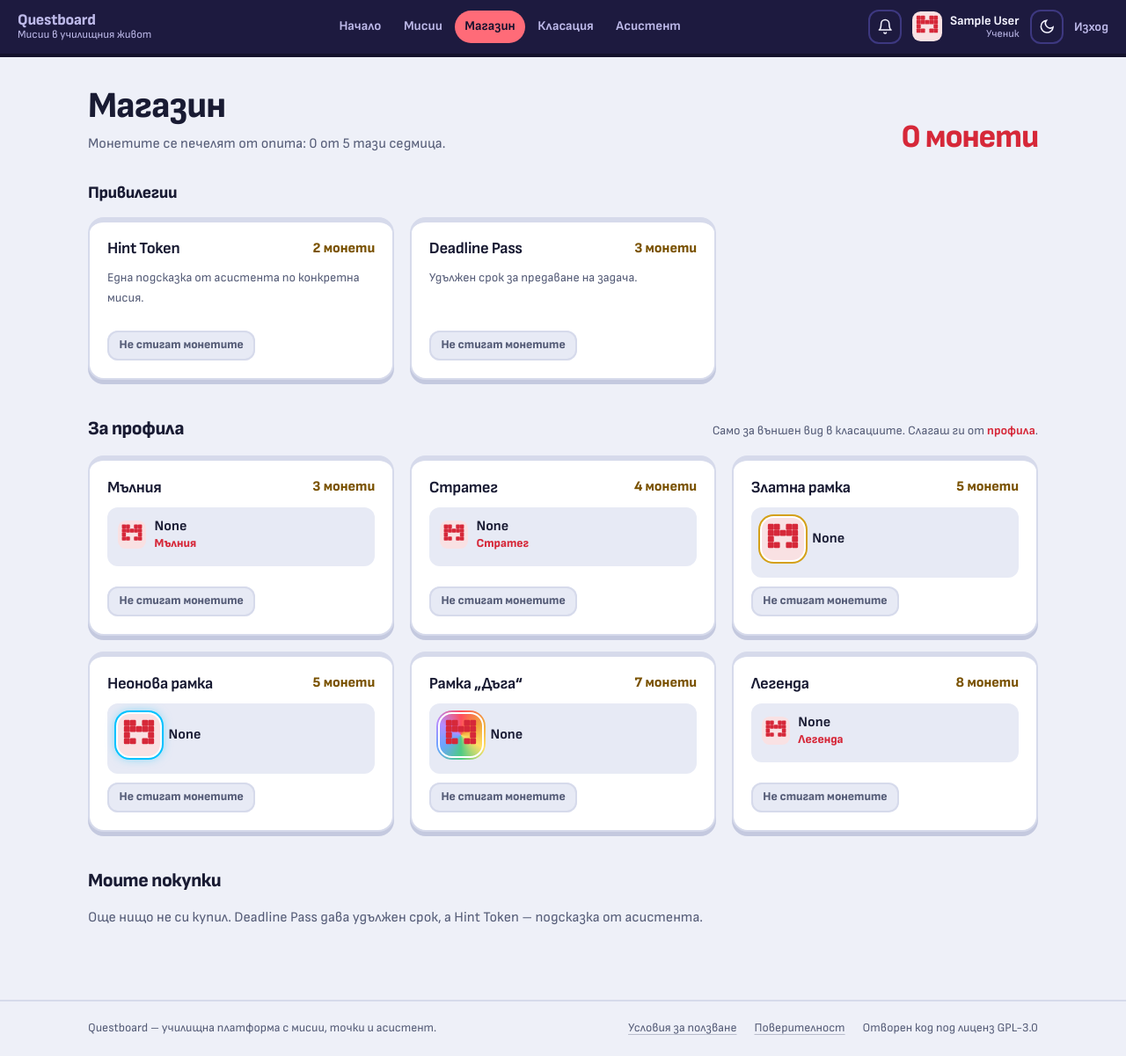
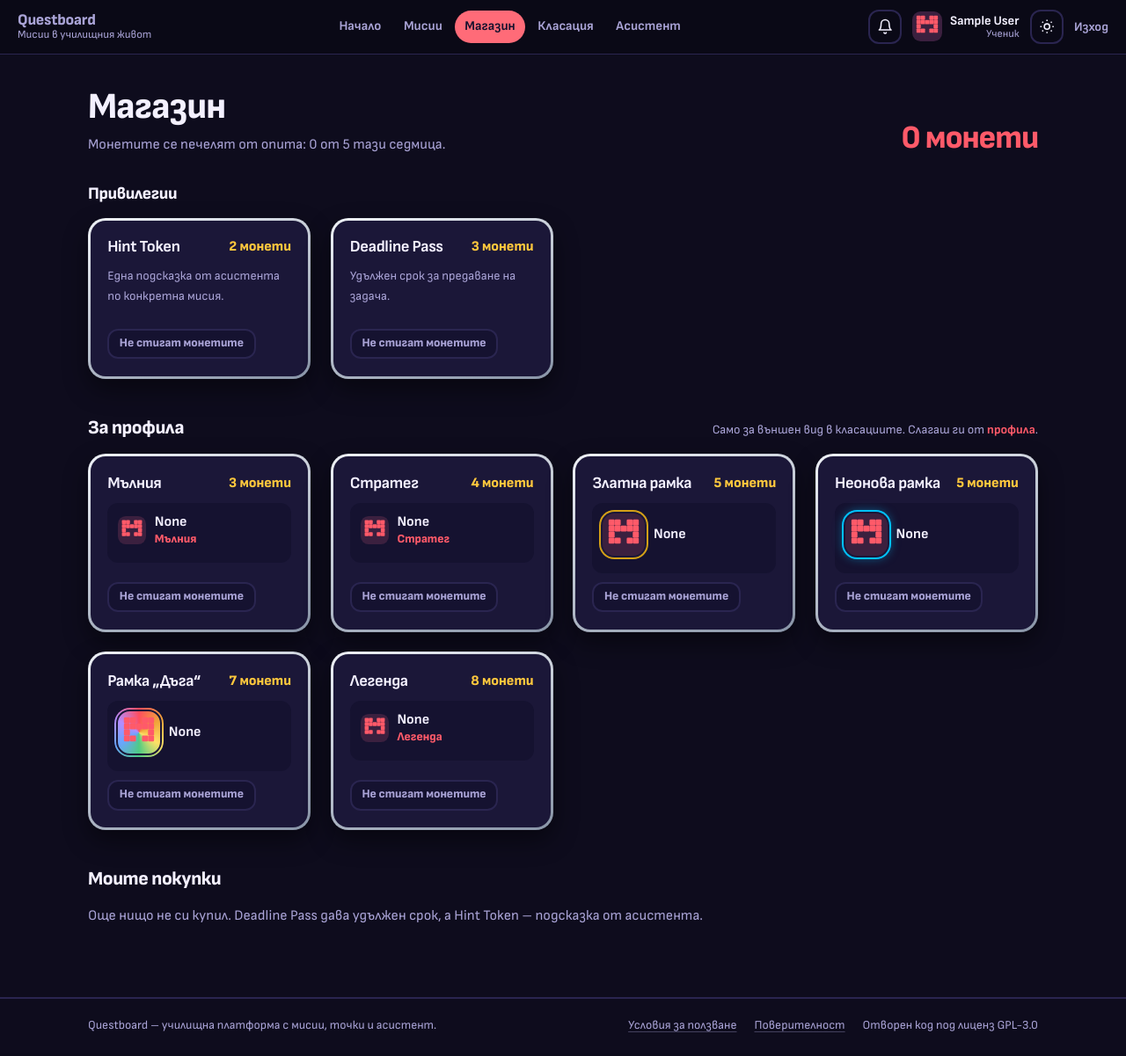
Before and after one commit to Krumqnkata/pgknma-questboard, a Django app: page /shop/ in a window 1280 px wide. Shown: the whole page at 88% size. After the commit the page ends 1174 px from the top, so only its background shows below. Run offline with Django 5.2, Linux system fonts and the light colour scheme; the visitor is signed in with stand-in values (Sample User, id 1); data comes from the database, SQL or seed files in the repository; data that the repository does not hold is empty; parts of the project's set-up code (start-up, migrations or seed data) failed here and were passed over.

Commit message:
Дизайн „колекционерски карти“
Ученикът е холографска карта: отблясъкът и наклонът следват мишката
(static/js/cards.js, изключено на телефон и при намалено движение).
Мисиите са карти с рамка според рядкостта – бронз, сребро, злато – с
картинка в цвета на гилдията и златна монета с наградата. Спечелените
значки са със златна рамка. Тъмната тема е по подразбиране, светлата
остава с бутона. „Мисии за теб“ показва до 4 мисии.

Co-authored-by: Aleksandar Dimitrov <246351746+ythef0@users.noreply.github.com>

```diff
--- a/backend/static/css/style.css
+++ b/backend/static/css/style.css
@@ -34,13 +34,14 @@
 
 /* ---------- Цветове ---------- */
 :root {
-  --paper: #eef0f8;      /* фон на страницата – хладен, леко син */
-  --surface: #ffffff;    /* панели, таблици, полета */
-  --sunken: #e7eaf5;     /* вдлъбнати места: код, доказателства */
-  --ink: #191b33;        /* основен текст */
-  --muted: #565d78;      /* второстепенен текст */
-  --line: #d6daeb;       /* рамки */
-  --edge: #c4c9df;       /* ръбът под натискаемите неща */
+  --paper: #efedf8;      /* фон на страницата – светъл, леко лилав */
+  --surface: #ffffff;    /* карти, панели, таблици, полета */
+  --sunken: #e8e5f5;     /* вдлъбнати места: код, доказателства */
+  --ink: #1a1530;        /* основен текст */
+  --muted: #5b5580;      /* второстепенен текст */
+  --line: #dcd8f0;       /* рамки */
+  --edge: #c9c4e6;       /* ръбът под натискаемите неща */
+  --lift: 0 10px 24px rgba(14, 12, 29, 0.14); /* сянка под картите */
   --accent: #d62839;     /* акцент: бутони, активни връзки (при ученик – цветът на гилдията) */
   --accent-soft: #fde8ea;
   --accent-bright: #ff6b78; /* акцентът върху тъмната лента */
@@ -55,12 +56,18 @@
   --gold-ink: #7a5200;   /* текст в златно на светъл фон */
   --gold-soft: #fff3cc;
 
-  /* Тъмната лента като меню на игра – еднаква и в двете теми */
-  --hud: #1d1a3f;
-  --hud-2: #2b2665;
-  --hud-line: #3d3880;
-  --hud-text: #f4f3ff;
-  --hud-muted: #bcb8e8;
+  /* Тъмната лента горе и картата на играча – еднакви и в двете теми */
+  --hud: #0e0c1d;
+  --hud-2: #2a1f63;
+  --hud-line: #2a2550;
+  --hud-text: #f3f0ff;
+  --hud-muted: #a9a3d6;
+
+  /* Рамки на картите според рядкостта */
+  --frame-bronze: linear-gradient(160deg, #e7a877, #a35f28);
+  --frame-silver: linear-gradient(160deg, #eef1f6, #8995a8);
+  --frame-gold: linear-gradient(160deg, #ffe07a, #f4a100 60%, #c97800);
+  --frame-holo: conic-gradient(from 210deg, #ff6bd6, #ffd36b, #6bffb8, #6bc8ff, #b46bff, #ff6bd6);
 
   /* Цветове на гилдиите (точките в етикетите) */
   --builders: #e0890f;
@@ -82,13 +89,14 @@
 }
 
 :root[data-theme="dark"] {
-  --paper: #121128;
-  --surface: #1c1a3a;
-  --sunken: #17152f;
-  --ink: #eeeefb;
-  --muted: #a7a9c8;
-  --line: #2f2c58;
-  --edge: #0a0918;
+  --paper: #0e0c1d;
+  --surface: #1b1738;
+  --sunken: #151230;
+  --ink: #f3f0ff;
+  --muted: #a9a3d6;
+  --line: #2a2550;
+  --edge: #07060f;
+  --lift: 0 12px 28px rgba(0, 0, 0, 0.45);
   --accent: #ff5a69;
   --accent-soft: #3b1a24;
   --on-accent: #16122e;
@@ -98,9 +106,7 @@
   --gold: #ffc83d;
   --gold-ink: #ffc83d;
   --gold-soft: #3a2f0a;
-  --hud: #231f52;
-  --hud-2: #332c7a;
-  --hud-line: #4a4396;
+  --hud: #0a0916;
   --builders: #ffb347;
   --guardians: #79b0ff;
   --explorers: #5be39a;
@@ -175,7 +181,7 @@ a:hover { color: var(--accent); }
   position: sticky;
   top: 0;
   z-index: 10;
-  box-shadow: 0 4px 0 color-mix(in srgb, var(--hud) 70%, #000);
+  border-bottom: 1px solid var(--hud-line);
 }
 .header-inner {
   max-width: 1280px;
@@ -379,27 +385,67 @@ a.chip:hover { border-color: var(--ink); color: var(--ink); }
 .plus { color: var(--ok); font-weight: 800; white-space: nowrap; }
 .minus { color: var(--bad); font-weight: 800; white-space: nowrap; }
 
-/* ---------- Мисиите като карти от игра ----------
- * Трудността е като рядкост на предмет: бронз, сребро, злато.
- */
-.mission-grid { display: grid; grid-template-columns: repeat(auto-fill, minmax(280px, 1fr)); gap: 1.1rem; }
+/* ---------- Карти (магазин) ---------- */
+.mission-grid { display: grid; grid-template-columns: repeat(auto-fill, minmax(240px, 1fr)); gap: 1.4rem; }
 .mission-card {
-  --tier: var(--line);
-  position: relative; top: 0;
   display: flex; flex-direction: column; gap: 0.6rem;
-  border: 2px solid var(--line); border-top: 6px solid var(--tier); border-radius: var(--radius-lg);
-  background: var(--surface); box-shadow: 0 5px 0 var(--edge);
-  padding: 1.1rem 1.25rem 1.25rem; text-decoration: none; color: var(--ink);
-  transition: top 0.08s, box-shadow 0.08s, border-color 0.12s;
+  border: 3px solid transparent; border-radius: 20px;
+  background: linear-gradient(var(--surface), var(--surface)) padding-box, var(--frame-silver) border-box;
+  box-shadow: var(--lift);
+  padding: 1.1rem 1.2rem 1.2rem; color: var(--ink);
 }
-.mission-card:hover { color: var(--ink); border-color: var(--ink); border-top-color: var(--tier); }
-.mission-card:active { top: 3px; box-shadow: 0 2px 0 var(--edge); }
-.mission-card.tier-easy { --tier: #c47a3a; }
-.mission-card.tier-medium { --tier: #9aa6b8; }
-.mission-card.tier-hard { --tier: var(--gold); }
 .mission-card h3 { font-size: 1.15rem; }
 .mission-meta { display: flex; justify-content: space-between; align-items: center; gap: 0.5rem; }
 .mission-card .mission-foot { margin-top: auto; display: flex; justify-content: space-between; align-items: center; gap: 0.5rem; color: var(--muted); font-size: 0.88rem; }
+
+/* ---------- Мисиите като колекционерски карти ----------
+ * Рамката е рядкостта на мисията (по XP): бронз, сребро, злато.
+ * Горе е „картинката“ в цвета на гилдията, в ъгъла – златна монета с наградата.
+ * Картата леко се накланя след мишката (static/js/cards.js).
+ */
+.quest-card {
+  --frame: var(--frame-silver);
+  --rx: 0deg; --ry: 0deg;
+  position: relative;
+  display: flex; flex-direction: column;
+  min-height: 330px; padding: 10px;
+  border: 4px solid transparent; border-radius: 22px;
+  background: linear-gradient(var(--surface), var(--surface)) padding-box, var(--frame) border-box;
+  box-shadow: var(--lift);
+  color: var(--ink); text-decoration: none;
+  transform: perspective(900px) rotateX(var(--rx)) rotateY(var(--ry));
+  transition: transform 0.18s ease-out, box-shadow 0.18s;
+}
+.quest-card:hover { color: var(--ink); box-shadow: 0 18px 38px rgba(14, 12, 29, 0.32); }
+.quest-card.tier-easy { --frame: var(--frame-bronze); --tier: #c47a3a; }
+.quest-card.tier-medium { --frame: var(--frame-silver); --tier: #8995a8; }
+.quest-card.tier-hard { --frame: var(--frame-gold); --tier: #e09a00; }
+.card-art {
+  position: relative; height: 112px; border-radius: 14px;
+  display: grid; place-items: center; color: rgba(255, 255, 255, 0.92);
+  background:
+    radial-gradient(circle at 70% 20%, rgba(255, 255, 255, 0.22), transparent 55%),
+    linear-gradient(135deg, color-mix(in srgb, var(--chip-color, var(--accent)) 45%, #0e0c1d), var(--chip-color, var(--accent)));
+}
+.card-art svg { width: 54px; height: 54px; }
+.card-art .chip { position: absolute; top: 8px; right: 8px; background: rgba(14, 12, 29, 0.55); border: 0; color: #fff; font-size: 0.8rem; padding: 0.15rem 0.65rem; }
+.card-cost {
+  position: absolute; top: -10px; left: -10px; z-index: 2;
+  width: 58px; height: 58px; border-radius: 50%;
+  display: grid; place-items: center; align-content: center; text-align: center;
+  background: radial-gradient(circle at 35% 30%, var(--gold-light), var(--gold) 70%);
+  color: #2a1d00; font-weight: 800; font-size: 1.2rem; line-height: 0.95;
+  box-shadow: 0 3px 0 #b37400, 0 0 0 4px var(--surface);
+}
+.card-cost small { font-size: 0.62rem; font-weight: 800; }
+.card-body { flex: 1; display: flex; flex-direction: column; gap: 0.4rem; padding: 0.8rem 0.3rem 0.5rem; }
+.card-body h3 { font-size: 1.18rem; line-height: 1.15; }
+.card-body p { margin: 0; }
+.card-foot {
+  display: flex; justify-content: space-between; align-items: center; gap: 0.5rem;
+  padding: 0.6rem 0.3rem 0.1rem; border-top: 2px solid var(--sunken);
+  font-size: 0.85rem; color: var(--muted);
+}
 .xp { font-weight: 800; color: var(--gold-ink); white-space: nowrap; }
 .reward {
   display: inline-flex; align-items: center; gap: 0.3rem; white-space: nowrap;
--- a/backend/templates/base.html
+++ b/backend/templates/base.html
@@ -15,14 +15,12 @@
   <link rel="apple-touch-icon" href="{% static 'icons/apple-touch-icon.png' %}">
 
   {# Темата се избира още преди страницата да се покаже, за да няма премигване. #}
+  {# По подразбиране е тъмна – картите изпъкват на тъмен фон; изборът с бутона се помни. #}
   <script>
     (function () {
       var theme;
       try { theme = localStorage.getItem("qb-theme"); } catch (e) {}
-      if (!theme) {
-        theme = window.matchMedia && matchMedia("(prefers-color-scheme: dark)").matches ? "dark" : "light";
-      }
-      document.documentElement.dataset.theme = theme;
+      document.documentElement.dataset.theme = theme === "light" ? "light" : "dark";
     })();
   </script>
 
--- a/backend/templates/web/student_missions.html
+++ b/backend/templates/web/student_missions.html
@@ -1,5 +1,7 @@
 {% extends "base.html" %}
-{% load questboard %}
+{% load questboard static %}
+
+{% block scripts %}<script src="{% static 'js/cards.js' %}" defer></script>{% endblock %}
 
 {% block title %}Мисии – Questboard{% endblock %}
 
--- a/backend/web/tests.py
+++ b/backend/web/tests.py
@@ -94,7 +94,8 @@ class MissionPageTests(TestCase):
     def test_student_home_shows_stats(self):
         self.client.force_login(self.student)
         response = self.client.get(reverse("home"))
-        self.assertContains(response, "Здравей, Феникс")
+        self.assertContains(response, "Здравей,")
+        self.assertContains(response, '<h1 id="player-name">Феникс</h1>', html=True)
         self.assertContains(response, "0<small> от 5</small>")
         self.assertContains(response, "Мисии за теб")  # предложени мисии на началната страница
 
--- a/backend/web/views/game.py
+++ b/backend/web/views/game.py
@@ -95,9 +95,10 @@ def student_home(request):
     })
 
 
-def suggested_missions(student, limit=3):
+def suggested_missions(student, limit=4):
     """
-    „Мисии за теб“ на началната страница: активни мисии без заявка от ученика,
+    „Мисии за теб“ на началната страница (до 4, за да се подредят 2×2 до картата
+    на играча): активни мисии без заявка от ученика,
     първо тези на неговата гилдия, после по най-близък срок.
     """
     return (missions_for_student()
```
Also changed, not shown: other parts of backend/static/css/style.css (+76 -72 lines), backend/static/js/cards.js (added, +30 -0 lines), backend/templates/web/_mission_card.html (+10 -6 lines), backend/templates/web/student_home.html (+38 -32 lines).
